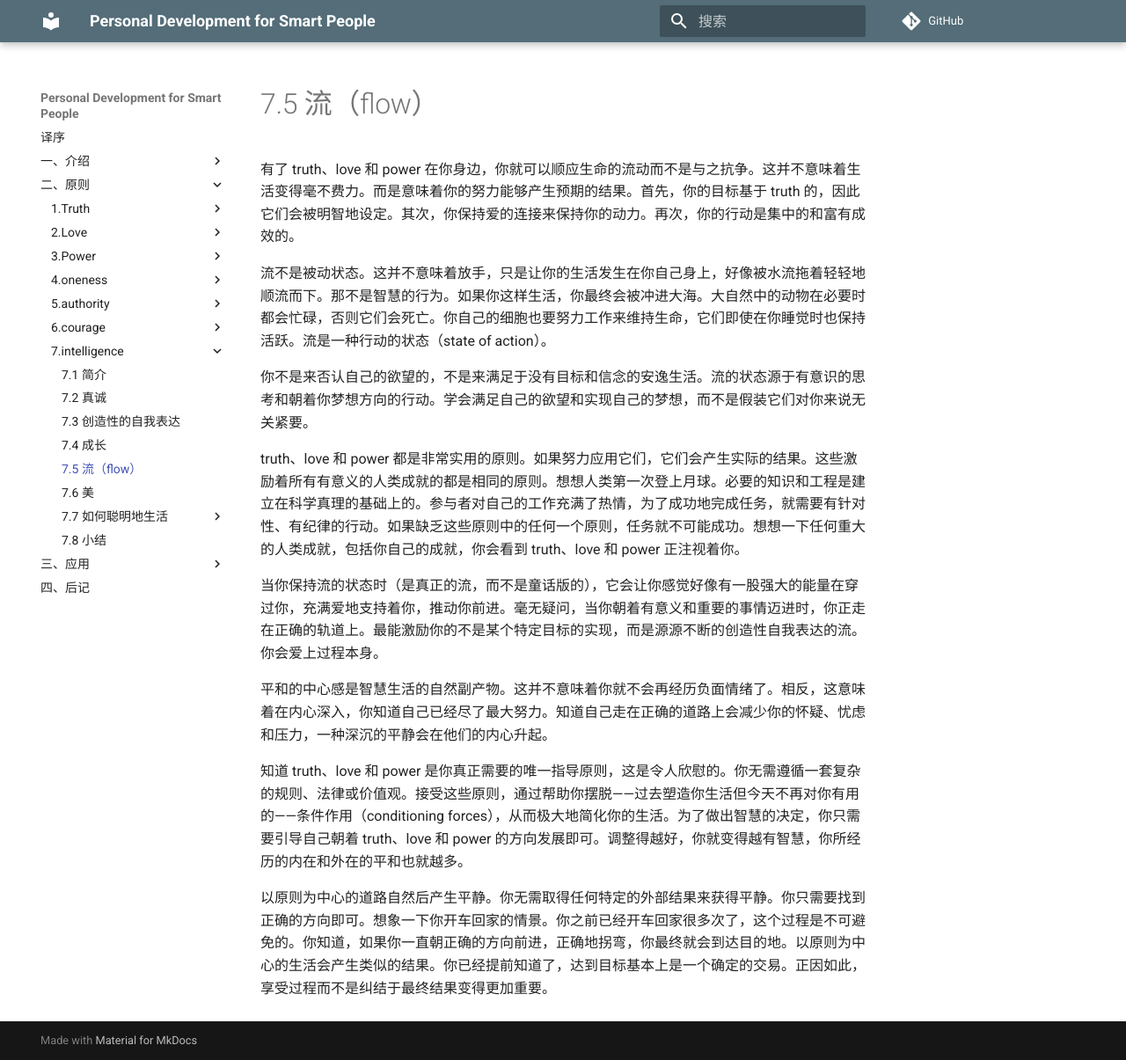
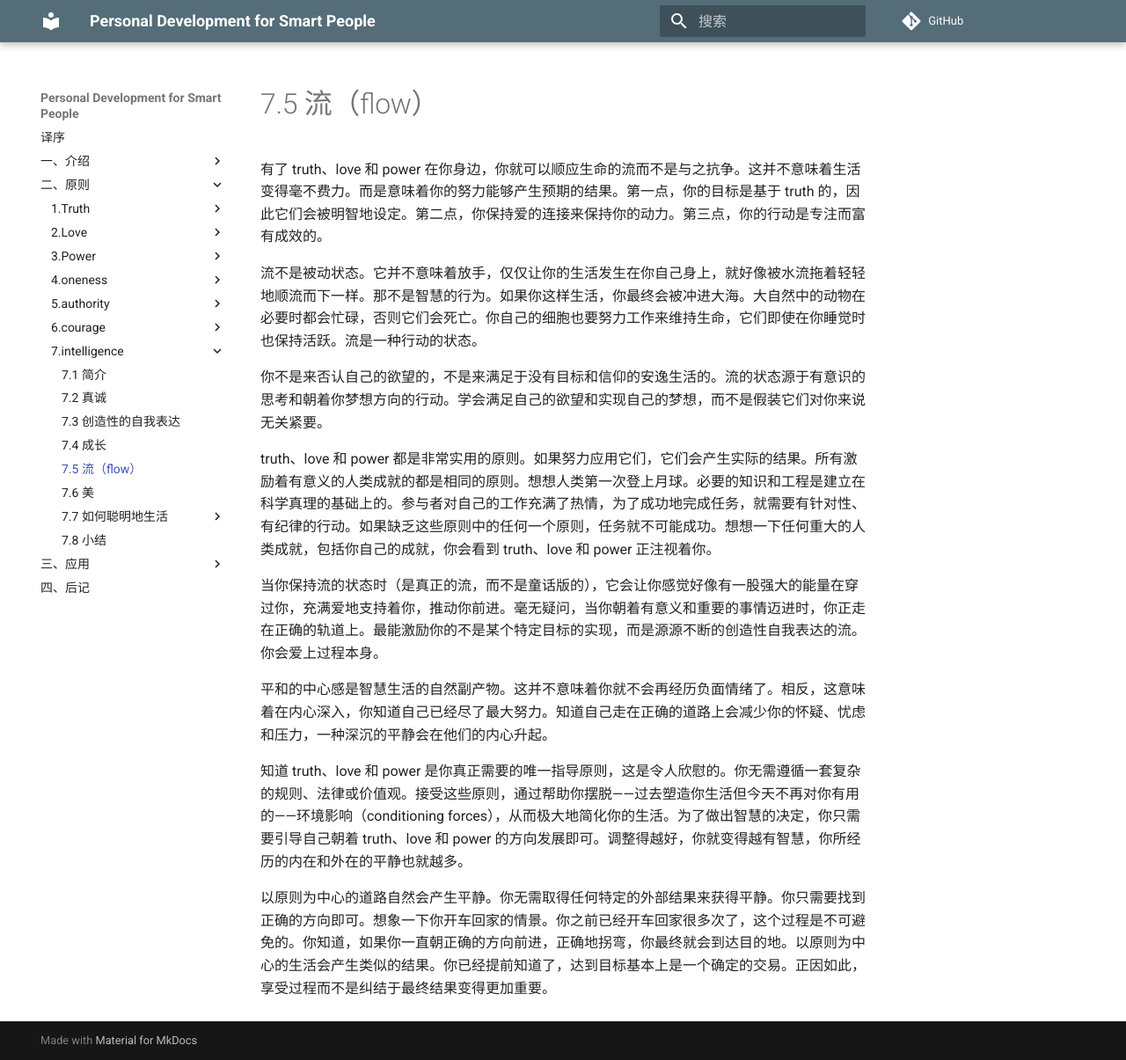
Before and after one commit to wtsnwei/pdsp, an MkDocs documentation site: the page built from docs/2.Principles/07.intelligence/04.flow.md, in a window 1280 px wide and 1205 px high. Shown: the whole window at 88% size. Built offline with MkDocs 1.6.1 and Material for MkDocs 9.7.7, drawn with Linux system fonts in a browser that asks for light colours; comment, search, counter and statistics services are not loaded.

Commit message:
修正语句

```diff
--- a/docs/2.Principles/07.intelligence/04.flow.md
+++ b/docs/2.Principles/07.intelligence/04.flow.md
@@ -3,18 +3,18 @@ title:    Flow
 date:     2021-03-11
 ---
 
-有了 truth、love 和 power 在你身边，你就可以顺应生命的流动而不是与之抗争。这并不意味着生活变得毫不费力。而是意味着你的努力能够产生预期的结果。首先，你的目标基于 truth 的，因此它们会被明智地设定。其次，你保持爱的连接来保持你的动力。再次，你的行动是集中的和富有成效的。
+有了 truth、love 和 power 在你身边，你就可以顺应生命的流而不是与之抗争。这并不意味着生活变得毫不费力。而是意味着你的努力能够产生预期的结果。第一点，你的目标是基于 truth 的，因此它们会被明智地设定。第二点，你保持爱的连接来保持你的动力。第三点，你的行动是专注而富有成效的。
 
-流不是被动状态。这并不意味着放手，只是让你的生活发生在你自己身上，好像被水流拖着轻轻地顺流而下。那不是智慧的行为。如果你这样生活，你最终会被冲进大海。大自然中的动物在必要时都会忙碌，否则它们会死亡。你自己的细胞也要努力工作来维持生命，它们即使在你睡觉时也保持活跃。流是一种行动的状态（state of action）。
+流不是被动状态。它并不意味着放手，仅仅让你的生活发生在你自己身上，就好像被水流拖着轻轻地顺流而下一样。那不是智慧的行为。如果你这样生活，你最终会被冲进大海。大自然中的动物在必要时都会忙碌，否则它们会死亡。你自己的细胞也要努力工作来维持生命，它们即使在你睡觉时也保持活跃。流是一种行动的状态。
 
-你不是来否认自己的欲望的，不是来满足于没有目标和信念的安逸生活。流的状态源于有意识的思考和朝着你梦想方向的行动。学会满足自己的欲望和实现自己的梦想，而不是假装它们对你来说无关紧要。
+你不是来否认自己的欲望的，不是来满足于没有目标和信仰的安逸生活的。流的状态源于有意识的思考和朝着你梦想方向的行动。学会满足自己的欲望和实现自己的梦想，而不是假装它们对你来说无关紧要。
 
-truth、love 和 power 都是非常实用的原则。如果努力应用它们，它们会产生实际的结果。这些激励着所有有意义的人类成就的都是相同的原则。想想人类第一次登上月球。必要的知识和工程是建立在科学真理的基础上的。参与者对自己的工作充满了热情，为了成功地完成任务，就需要有针对性、有纪律的行动。如果缺乏这些原则中的任何一个原则，任务就不可能成功。想想一下任何重大的人类成就，包括你自己的成就，你会看到 truth、love 和 power 正注视着你。
+truth、love 和 power 都是非常实用的原则。如果努力应用它们，它们会产生实际的结果。所有激励着有意义的人类成就的都是相同的原则。想想人类第一次登上月球。必要的知识和工程是建立在科学真理的基础上的。参与者对自己的工作充满了热情，为了成功地完成任务，就需要有针对性、有纪律的行动。如果缺乏这些原则中的任何一个原则，任务就不可能成功。想想一下任何重大的人类成就，包括你自己的成就，你会看到 truth、love 和 power 正注视着你。
 
 当你保持流的状态时（是真正的流，而不是童话版的），它会让你感觉好像有一股强大的能量在穿过你，充满爱地支持着你，推动你前进。毫无疑问，当你朝着有意义和重要的事情迈进时，你正走在正确的轨道上。最能激励你的不是某个特定目标的实现，而是源源不断的创造性自我表达的流。你会爱上过程本身。
 
 平和的中心感是智慧生活的自然副产物。这并不意味着你就不会再经历负面情绪了。相反，这意味着在内心深入，你知道自己已经尽了最大努力。知道自己走在正确的道路上会减少你的怀疑、忧虑和压力，一种深沉的平静会在他们的内心升起。
 
-知道 truth、love 和 power 是你真正需要的唯一指导原则，这是令人欣慰的。你无需遵循一套复杂的规则、法律或价值观。接受这些原则，通过帮助你摆脱——过去塑造你生活但今天不再对你有用的——条件作用（conditioning forces），从而极大地简化你的生活。为了做出智慧的决定，你只需要引导自己朝着 truth、love 和 power 的方向发展即可。调整得越好，你就变得越有智慧，你所经历的内在和外在的平和也就越多。
+知道 truth、love 和 power 是你真正需要的唯一指导原则，这是令人欣慰的。你无需遵循一套复杂的规则、法律或价值观。接受这些原则，通过帮助你摆脱——过去塑造你生活但今天不再对你有用的——环境影响（conditioning forces），从而极大地简化你的生活。为了做出智慧的决定，你只需要引导自己朝着 truth、love 和 power 的方向发展即可。调整得越好，你就变得越有智慧，你所经历的内在和外在的平静也就越多。
 
-以原则为中心的道路自然后产生平静。你无需取得任何特定的外部结果来获得平静。你只需要找到正确的方向即可。想象一下你开车回家的情景。你之前已经开车回家很多次了，这个过程是不可避免的。你知道，如果你一直朝正确的方向前进，正确地拐弯，你最终就会到达目的地。以原则为中心的生活会产生类似的结果。你已经提前知道了，达到目标基本上是一个确定的交易。正因如此，享受过程而不是纠结于最终结果变得更加重要。
+以原则为中心的道路自然会产生平静。你无需取得任何特定的外部结果来获得平静。你只需要找到正确的方向即可。想象一下你开车回家的情景。你之前已经开车回家很多次了，这个过程是不可避免的。你知道，如果你一直朝正确的方向前进，正确地拐弯，你最终就会到达目的地。以原则为中心的生活会产生类似的结果。你已经提前知道了，达到目标基本上是一个确定的交易。正因如此，享受过程而不是纠结于最终结果变得更加重要。
```
Also changed, not shown: docs/2.Principles/07.intelligence/05.beauty.md (+4 -4 lines), docs/2.Principles/07.intelligence/06.live-intelligently.md (+1 -1 lines), docs/2.Principles/07.intelligence/07.conscious-assessment.md (+5 -5 lines), docs/2.Principles/07.intelligence/08.growth-blitzing.md (+1 -1 lines).
